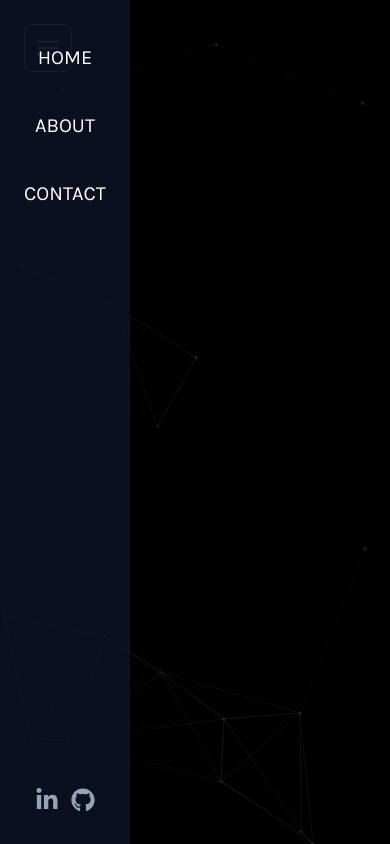
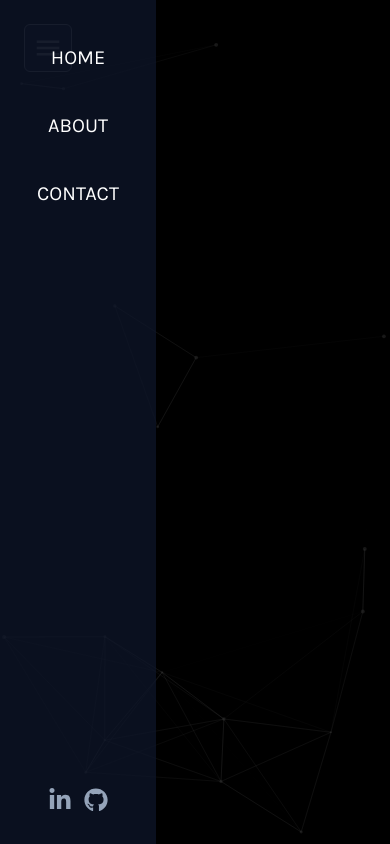
Before and after one commit to MW-7892/mw-space, a Next.js app: page /about in a window 390 px wide. Both pictures are taken after a click on the button 48 px from the left and 48 px from the top of the page. Built offline with nearby package versions, Linux system fonts and the light colour scheme.

Commit message:
feat: mobile resolution support

```diff
--- a/app/components/common/MobileNav.tsx
+++ b/app/components/common/MobileNav.tsx
@@ -20,18 +20,18 @@ export default function MobileNav() {
     <>
       <button
         className="flex lg:hidden fixed top-0 left-0 m-6 border border-white rounded-md
-          text-3xl p-2 hover:bg-slate-300/50 duration-300 active:bg-slate-300"
+          text-3xl p-2 bg-slate-900 hover:bg-slate-300/50 duration-300 active:bg-slate-300 z-10"
         onClick={() => setIsNavOpen(true)}
       >
         <MdOutlineMenu />
       </button>
       <Transition show={isNavOpen}>
         <div
-          className="bg-black/80 fixed top-0 left-0 inset-0 data-[closed]:bg-black/0 duration-300"
+          className="bg-black/80 fixed top-0 left-0 inset-0 data-[closed]:bg-black/0 duration-300 z-20"
           onClick={() => setIsNavOpen(false)}
         >
           <TransitionChild>
-            <div className="transition fixed h-screen w-1/3 bg-slate-900/50
+            <div className="transition fixed h-screen w-2/5 bg-slate-900/50
                 data-[closed]:-translate-x-80
                 duration-300 ease-in-out"
             >
--- a/app/components/common/ParticlesComponent.tsx
+++ b/app/components/common/ParticlesComponent.tsx
@@ -42,18 +42,10 @@ export default function ParticlesComponent() {
             enable: true,
             mode: "push",
           },
-          onHover: {
-            enable: true,
-            mode: "repulse",
-          },
         },
         modes: {
           push: {
             quantity: 4,
-          },
-          repulse: {
-            distance: 50,
-            duration: 10,
           },
         },
       },
--- a/app/page.tsx
+++ b/app/page.tsx
@@ -9,7 +9,7 @@ const robotoMono = Roboto_Mono({
 
 export default function Home() {
   return (
-    <div className={`grid gap-y-16 ${robotoMono.className} my-14 mx-16`}>
+    <div className={`grid gap-y-16 ${robotoMono.className} scale-90 lg:scale-100 my-14 lg:mx-16`}>
       <MainProfile />
       <ProfileSummary />
     </div>
```
